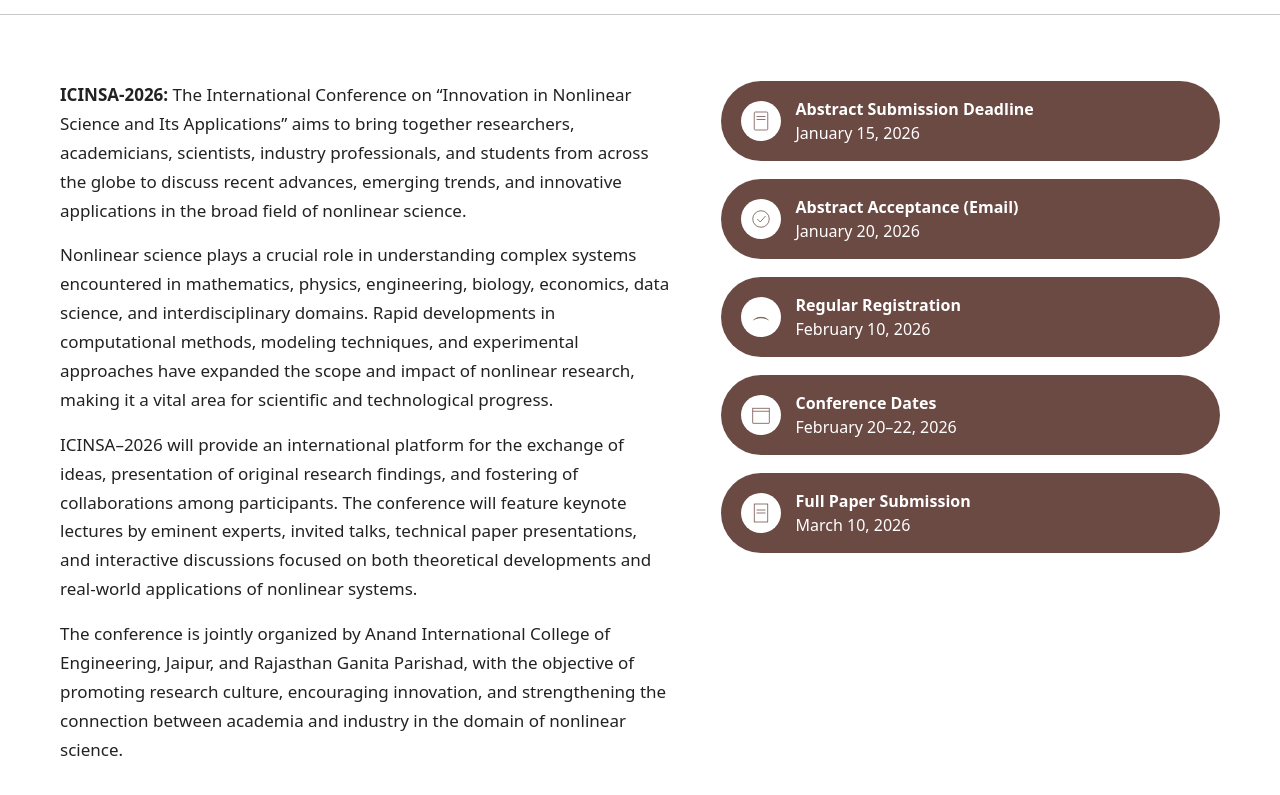
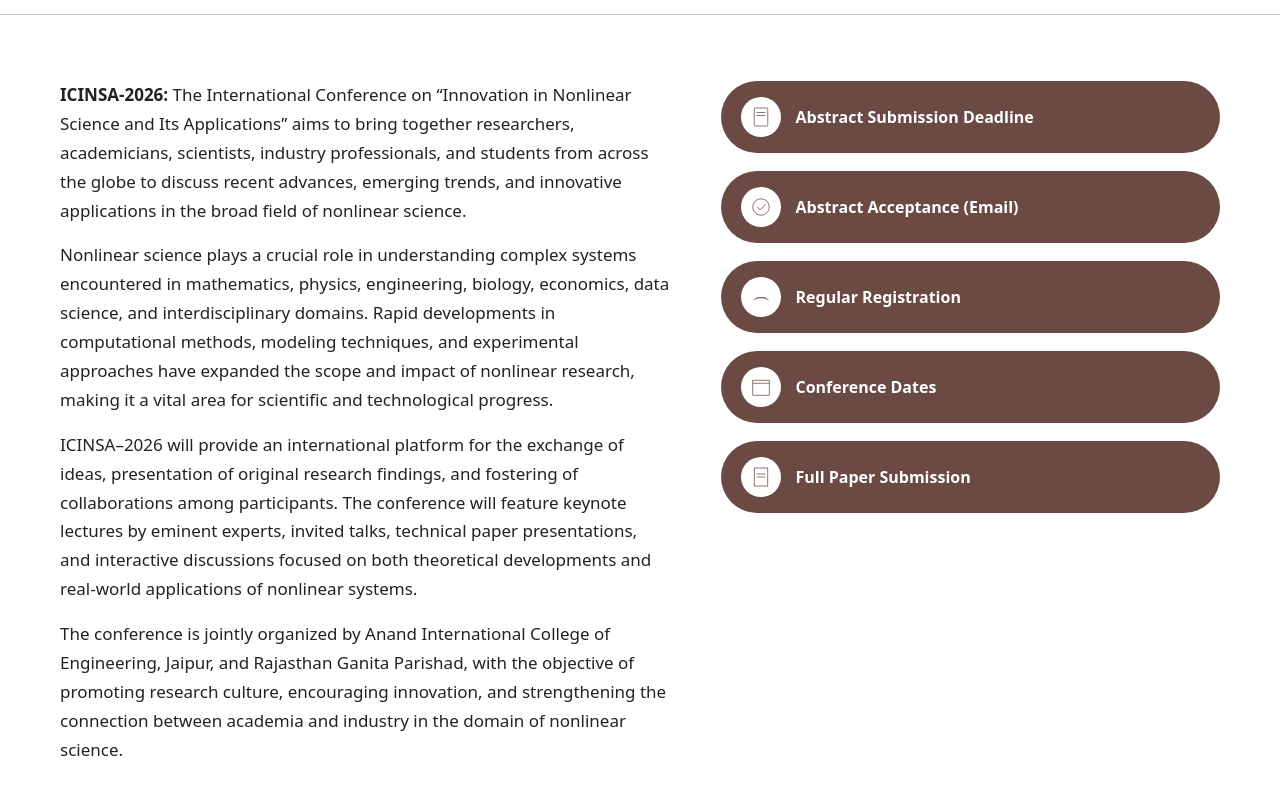
Before and after one commit to chetan2835/icinsa-2026, a plain HTML site: page index.html in a window 1280 px wide. Shown: the part 1783-2578 px from the top of the page. Drawn offline with nearby package versions, Linux system fonts and the light colour scheme; files whose address does not match are found by name.

Commit message:
index.html

```diff
--- a/index.html
+++ b/index.html
@@ -174,40 +174,35 @@
         <div class="timeline-item">
           <img src="icons/abstract.svg" alt="">
           <div>
-            <strong>Abstract Submission Deadline</strong><br>
-            January 15, 2026
+            <strong>Abstract Submission Deadline</strong>
           </div>
         </div>
 
         <div class="timeline-item">
           <img src="icons/acceptance.svg" alt="">
           <div>
-            <strong>Abstract Acceptance (Email)</strong><br>
-            January 20, 2026
+            <strong>Abstract Acceptance (Email)</strong>
           </div>
         </div>
 
         <div class="timeline-item">
           <img src="icons/registration.svg" alt="">
           <div>
-            <strong>Regular Registration</strong><br>
-            February 10, 2026
+            <strong>Regular Registration</strong>
           </div>
         </div>
 
         <div class="timeline-item">
           <img src="icons/calendar.svg" alt="">
           <div>
-            <strong>Conference Dates</strong><br>
-            February 20–22, 2026
+            <strong>Conference Dates</strong>
           </div>
         </div>
 
         <div class="timeline-item">
           <img src="icons/paper.svg" alt="">
           <div>
-            <strong>Full Paper Submission</strong><br>
-            March 10, 2026
+            <strong>Full Paper Submission</strong>
           </div>
         </div>
 
```
